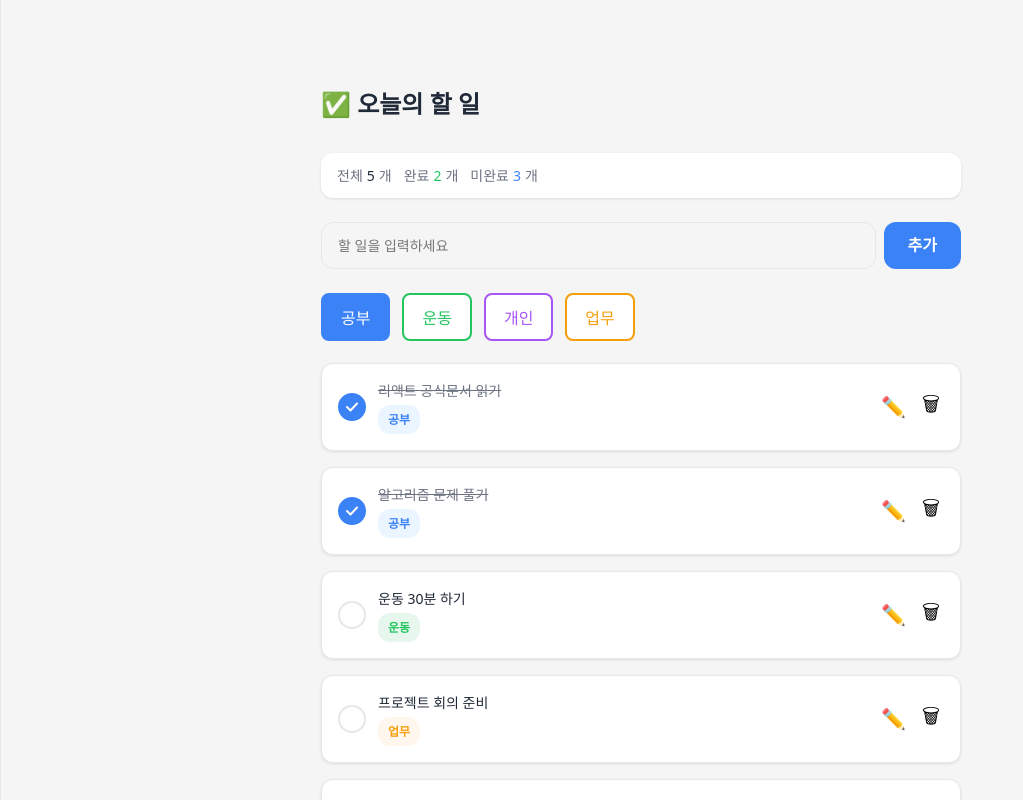
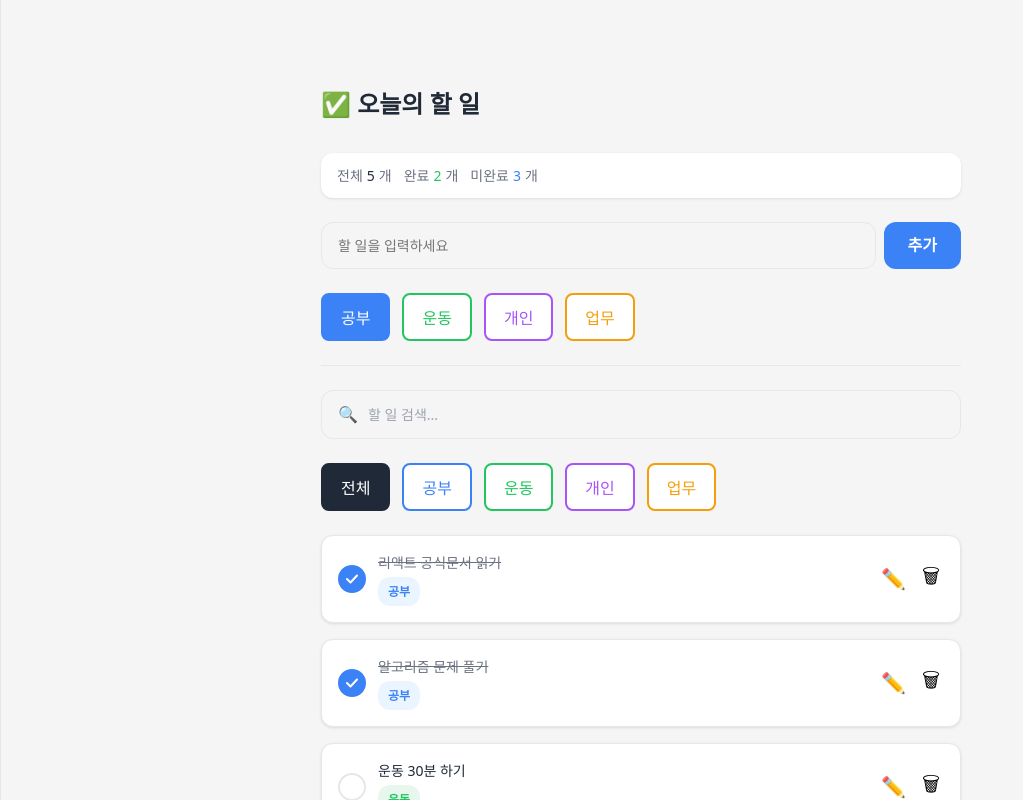
Before and after one commit to IT-Cotato/13th-Frontend-Assignment, a React (Vite) app: page / in a window 1280 px wide. Shown: the top 800 px of the page, without its empty margins (0-1023 px from the left). Built offline with nearby package versions, Linux system fonts and the light colour scheme.

Commit message:
feat: 카테고리 검색 기능 추가

```diff
--- a/src/App.tsx
+++ b/src/App.tsx
@@ -6,7 +6,10 @@ import EmptyState from './components/EmptyState';
 import TodoInput from './components/TodoInput';
 import TodoStats from './components/TodoStats';
 import CategoryTag from './components/CategoryTag';
+import SearchInput from './components/SearchInput';
+import FilterCategory from './components/FilterCategory';
 import type { Category } from './components/CategoryTag';
+import type { FilterCategory as FilterCategoryType } from './components/FilterCategory';
 
 interface Todo {
   id: string;
@@ -18,6 +21,8 @@ interface Todo {
 export default function App() {
   const [todoItems, setTodoItems] = useState<Todo[]>(TODO_ITEMS as Todo[]);
   const [selectedCategory, setSelectedCategory] = useState<Category>('공부');
+  const [searchQuery, setSearchQuery] = useState('');
+  const [filterCategory, setFilterCategory] = useState<FilterCategoryType>('전체');
 
   const addTodo = (task: string) => {
     const newTodo: Todo = {
@@ -70,25 +75,43 @@ export default function App() {
     borderRadius: '16px',
   };
 
+  const dividerStyle: React.CSSProperties = {
+    borderBottom: '1px solid var(--border)',
+    paddingBottom: '24px',
+    marginBottom: '24px',
+  };
+
+  const filteredItems = todoItems.filter((item) => {
+    const matchesCategory = filterCategory === '전체' || item.category === filterCategory;
+    const matchesSearch = item.task.toLowerCase().includes(searchQuery.toLowerCase());
+    return matchesCategory && matchesSearch;
+  });
+
   return (
     <div style={appBackgroundStyle}>
       <main style={todoContainerStyle}>
         <TodoHeader title="✅ 오늘의 할 일" />
         <TodoStats todos={todoItems} />
-        <TodoInput onAdd={addTodo} />
-        <CategoryTag
-          selectedCategory={selectedCategory}
-          onSelect={setSelectedCategory}
-        />
-        {todoItems.length > 0 ? (
+        <div style={dividerStyle}>
+          <TodoInput onAdd={addTodo} />
+          <CategoryTag
+            selectedCategory={selectedCategory}
+            onSelect={setSelectedCategory}
+          />
+        </div>
+        <SearchInput value={searchQuery} onChange={setSearchQuery} />
+        <div style={{ marginTop: '24px' }}>
+          <FilterCategory selected={filterCategory} onSelect={setFilterCategory} />
+        </div>
+        {filteredItems.length > 0 ? (
           <TodoList
-            items={todoItems}
+            items={filteredItems}
             onToggle={toggleTodo}
             onDelete={deleteTodo}
             onUpdate={updateTodo}
           />
         ) : (
-          <EmptyState />
+          <EmptyState variant={searchQuery || filterCategory !== '전체' ? 'no-results' : 'empty'} />
         )}
       </main>
     </div>
--- a/src/components/EmptyState.tsx
+++ b/src/components/EmptyState.tsx
@@ -1,4 +1,8 @@
-export default function EmptyState() {
+interface EmptyStateProps {
+  variant?: 'empty' | 'no-results';
+}
+
+export default function EmptyState({ variant = 'empty' }: EmptyStateProps) {
   const cardContainerStyle: React.CSSProperties = {
     display: 'flex',
     flexDirection: 'column',
@@ -36,8 +40,10 @@ export default function EmptyState() {
   return (
     <div style={cardContainerStyle}>
       <div style={contentWrapperStyle}>
-        <span style={iconStyle} role="img" aria-label="clipboard">📋</span>
-        <p style={textStyle}>아직 할 일이 없어요</p>
+        <span style={iconStyle} role="img" aria-label={variant === 'no-results' ? 'search' : 'clipboard'}>
+          {variant === 'no-results' ? '🔍' : '📋'}
+        </span>
+        <p style={textStyle}>{variant === 'no-results' ? '검색 결과가 없습니다' : '아직 할 일이 없어요'}</p>
       </div>
     </div>
   );
--- /dev/null
+++ b/src/components/FilterCategory.css
@@ -0,0 +1,30 @@
+.filter-container {
+  display: flex;
+  gap: 12px;
+}
+
+.filter-button {
+  padding: 10px 18px;
+  border-radius: 8px;
+  font-size: 16px;
+  font-weight: 500;
+  cursor: pointer;
+  transition: all 0.2s ease;
+  background: #FFF;
+  display: flex;
+  align-items: center;
+  justify-content: center;
+  border: 2px solid transparent;
+}
+
+.filter-button.전체 { border-color: #1F2937; color: #1F2937; }
+.filter-button.공부 { border-color: #3B82F6; color: #3B82F6; }
+.filter-button.운동 { border-color: #22C55E; color: #22C55E; }
+.filter-button.개인 { border-color: #A855F7; color: #A855F7; }
+.filter-button.업무 { border-color: #F59E0B; color: #F59E0B; }
+
+.filter-button.selected.전체 { background: #1F2937; color: #FFF; }
+.filter-button.selected.공부 { background: #3B82F6; color: #FFF; }
+.filter-button.selected.운동 { background: #22C55E; color: #FFF; }
+.filter-button.selected.개인 { background: #A855F7; color: #FFF; }
+.filter-button.selected.업무 { background: #F59E0B; color: #FFF; }
--- /dev/null
+++ b/src/components/FilterCategory.tsx
@@ -0,0 +1,28 @@
+import type { Category } from './CategoryTag';
+import './FilterCategory.css';
+
+export type FilterCategory = '전체' | Category;
+
+interface FilterCategoryProps {
+  selected: FilterCategory;
+  onSelect: (category: FilterCategory) => void;
+}
+
+const FILTER_CATEGORIES: FilterCategory[] = ['전체', '공부', '운동', '개인', '업무'];
+
+export default function FilterCategory({ selected, onSelect }: FilterCategoryProps) {
+  return (
+    <div className="filter-container">
+      {FILTER_CATEGORIES.map((category) => (
+        <button
+          key={category}
+          type="button"
+          className={`filter-button ${category} ${selected === category ? 'selected' : ''}`}
+          onClick={() => onSelect(category)}
+        >
+          {category}
+        </button>
+      ))}
+    </div>
+  );
+}
--- /dev/null
+++ b/src/components/SearchInput.css
@@ -0,0 +1,29 @@
+.search-wrapper {
+  display: flex;
+  align-items: center;
+  gap: 8px;
+  padding: 12px 16px;
+  border-radius: 12px;
+  border: 1px solid var(--border);
+  background-color: rgba(255, 255, 255, 0.00);
+  width: 100%;
+  box-sizing: border-box;
+}
+
+.search-icon {
+  font-size: 16px;
+  flex-shrink: 0;
+}
+
+.search-input {
+  flex: 1;
+  border: none;
+  background: transparent;
+  font: var(--font-body);
+  outline: none;
+  color: inherit;
+}
+
+.search-input::placeholder {
+  color: #9CA3AF;
+}
--- /dev/null
+++ b/src/components/SearchInput.tsx
@@ -0,0 +1,21 @@
+import './SearchInput.css';
+
+interface SearchInputProps {
+  value: string;
+  onChange: (value: string) => void;
+}
+
+export default function SearchInput({ value, onChange }: SearchInputProps) {
+  return (
+    <div className="search-wrapper">
+      <span className="search-icon">🔍</span>
+      <input
+        type="text"
+        className="search-input"
+        placeholder="할 일 검색..."
+        value={value}
+        onChange={(e) => onChange(e.target.value)}
+      />
+    </div>
+  );
+}
--- a/src/components/TodoList.tsx
+++ b/src/components/TodoList.tsx
@@ -19,7 +19,7 @@ export default function TodoList({ items, onToggle, onDelete, onUpdate }: TodoLi
   const listStyle: React.CSSProperties = {
     listStyle: 'none',
     padding: 0,
-    margin: '22px 0 0 0',
+    margin: '24px 0 0 0',
     display: 'flex',
     flexDirection: 'column',
     gap: '16px',
```
